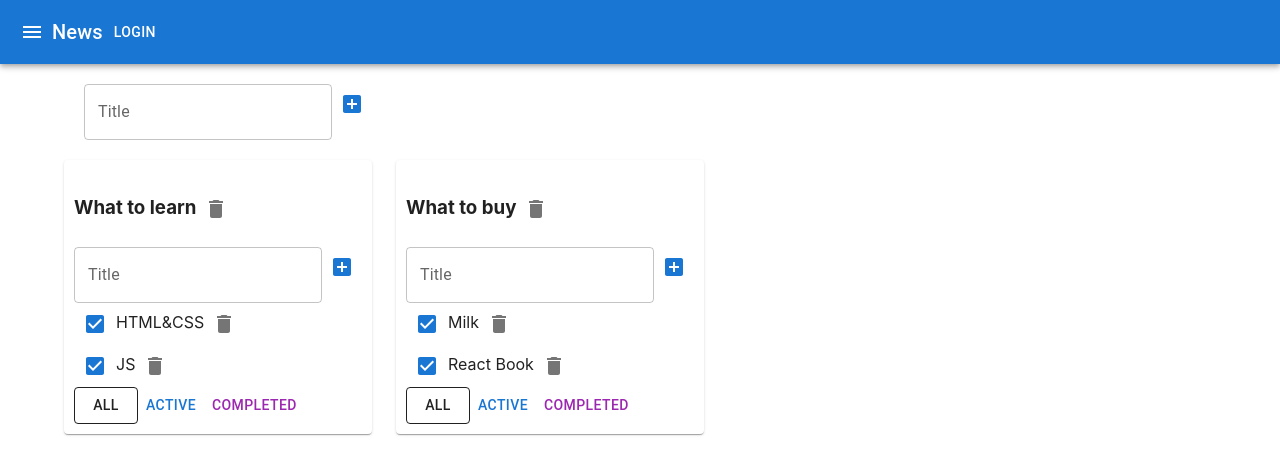
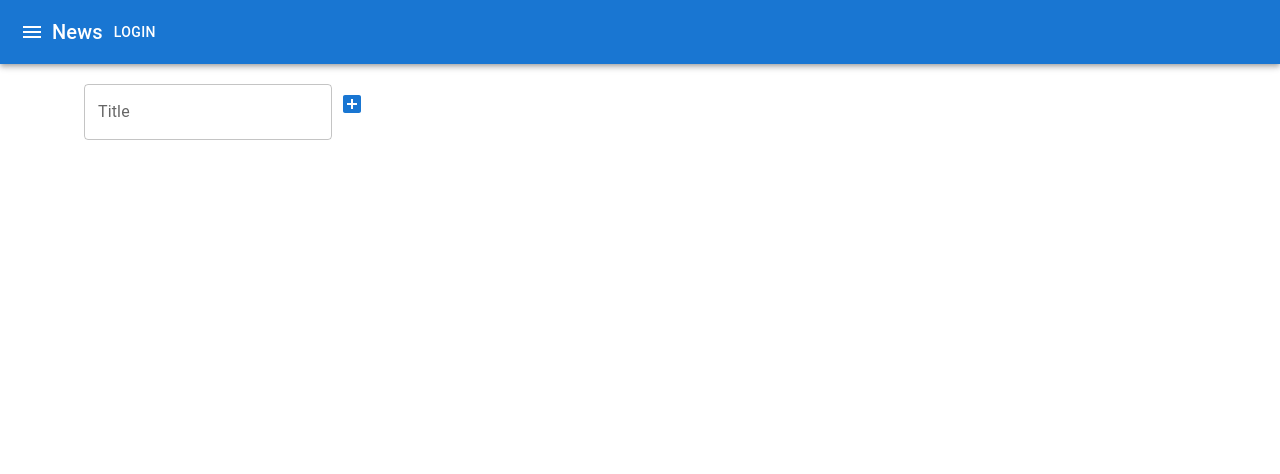
Before and after one commit to Santerakis/it-incubator-todolist-ts-10, a React (Create React App) app: page / in a window 1280 px wide. Shown: the top 474 px of the page. Built offline with nearby package versions, Linux system fonts and the light colour scheme.

Commit message:
redux completed

```diff
--- a/src/AppWithRedux.tsx
+++ b/src/AppWithRedux.tsx
@@ -14,6 +14,8 @@ import {
     todolistsReducer
 } from "./state/todolists-reducer";
 import {addTaskAC, changeTaskStatusAC, changeTaskTitleAC, removeTaskAC, tasksReducer} from "./state/tasks-reducer";
+import {useDispatch, useSelector} from "react-redux";
+import {AppRootStateType} from "./state/store";
 
 
 export type FilterValuesType = "all" | "active" | "completed";
@@ -29,62 +31,69 @@ export type TasksStateType = {
 
 
 function AppWithRedux() {
-    let todolistId1 = v1();
-    let todolistId2 = v1();
+    // let todolistId1 = v1();
+    // let todolistId2 = v1();
 
-    let [todolists, dispatchToTodolists] = useReducer<Reducer<Array<TodolistType>, ActionsType>>(todolistsReducer,[
-        {id: todolistId1, title: "What to learn", filter: "all"},
-        {id: todolistId2, title: "What to buy", filter: "all"}
-    ])
+    const todolists = useSelector<AppRootStateType, Array<TodolistType>>(state => state.todolists)
+    const tasks = useSelector<AppRootStateType, TasksStateType>(state => state.tasks)
+    const dispatch = useDispatch()
 
-    let [tasks, dispatchToTasks] = useReducer(tasksReducer,{
-        [todolistId1]: [
-            {id: v1(), title: "HTML&CSS", isDone: true},
-            {id: v1(), title: "JS", isDone: true}
-        ],
-        [todolistId2]: [
-            {id: v1(), title: "Milk", isDone: true},
-            {id: v1(), title: "React Book", isDone: true}
-        ]
-    });
+    // let [todolists, dispatchToTodolists] = useReducer<Reducer<Array<TodolistType>, ActionsType>>(todolistsReducer,[
+    //     {id: todolistId1, title: "What to learn", filter: "all"},
+    //     {id: todolistId2, title: "What to buy", filter: "all"}
+    // ])
+    //
+    // let [tasks, dispatchToTasks] = useReducer(tasksReducer,{
+    //     [todolistId1]: [
+    //         {id: v1(), title: "HTML&CSS", isDone: true},
+    //         {id: v1(), title: "JS", isDone: true}
+    //     ],
+    //     [todolistId2]: [
+    //         {id: v1(), title: "Milk", isDone: true},
+    //         {id: v1(), title: "React Book", isDone: true}
+    //     ]
+    // });
 
 
     function removeTask(id: string, todolistId: string) {
-        dispatchToTasks(removeTaskAC(id, todolistId))
+        dispatch(removeTaskAC(id, todolistId))
     }
 
     function addTask(title: string, todolistId: string) {
-        dispatchToTasks(addTaskAC(title, todolistId))
+        dispatch(addTaskAC(title, todolistId))
     }
 
     function changeStatus(id: string, isDone: boolean, todolistId: string) {
-        dispatchToTasks(changeTaskStatusAC(id, isDone, todolistId))
+        dispatch(changeTaskStatusAC(id, isDone, todolistId))
     }
 
     function changeTaskTitle(id: string, newTitle: string, todolistId: string) {
-        dispatchToTasks(changeTaskTitleAC(id, newTitle, todolistId))
+        dispatch(changeTaskTitleAC(id, newTitle, todolistId))
     }
 
 
     function changeFilter(value: FilterValuesType, todolistId: string) {
-        dispatchToTodolists(changeTodolistFilterAC(todolistId, value))
+        dispatch(changeTodolistFilterAC(todolistId, value))
     }
 
     function removeTodolist(id: string) {
-        let action = removeTodolistAC(id)
-        dispatchToTodolists(action)
-        dispatchToTasks(action)
+        // let action = removeTodolistAC(id)
+        // dispatchToTodolists(action)
+        // dispatchToTasks(action)
+        dispatch(removeTodolistAC(id))
     }
 
 
     function changeTodolistTitle(id: string, title: string) {
-        dispatchToTodolists(changeTodolistTitleAC(id, title))
+        // dispatchToTodolists(changeTodolistTitleAC(id, title))
+        dispatch(changeTodolistTitleAC(id, title))
     }
 
     function addTodolist(title: string) {
-        let action = addTodolistAC(title)
-        dispatchToTodolists(action)
-        dispatchToTasks(action)
+        // let action = addTodolistAC(title)
+        // dispatchToTodolists(action)
+        // dispatchToTasks(action)
+        dispatch(addTodolistAC(title))
     }
 
     return (
```
